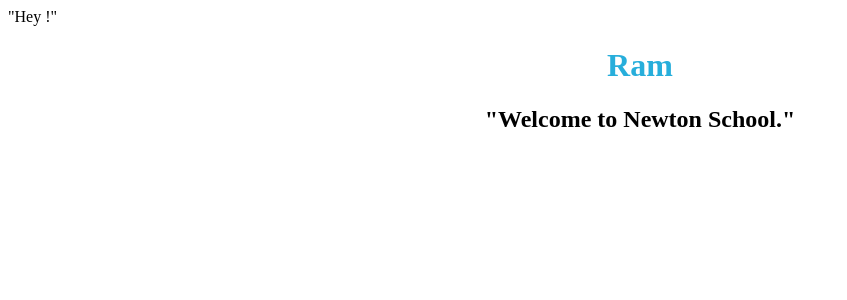
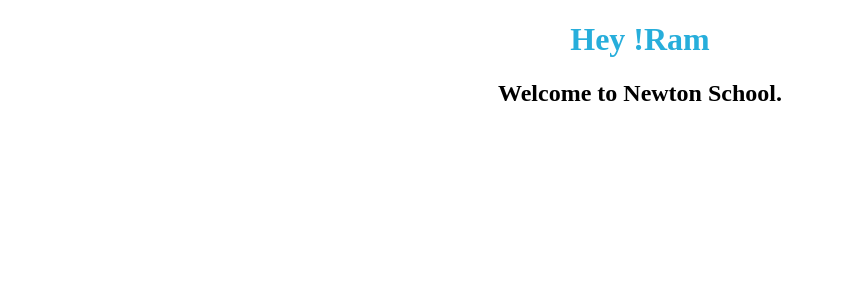
Before and after one commit to 8eauty/React-State-Events-Outputting-Dynamic-Data-Working-with-Expressions-in-JSX---2w0tdfe0a02p, a React app: page / in a window 1280 px wide. Shown: the top 300 px of the page, without its empty margins (0-847 px from the left). Built offline with nearby package versions, Linux system fonts and the light colour scheme.

Commit message:
Welcome.js

```diff
--- a/src/components/Welcome.js
+++ b/src/components/Welcome.js
@@ -4,8 +4,8 @@
 function Welcome(props) {
   return (
     <div>
-    "Hey !"<h1>{props.name}</h1>
-<h2>"Welcome to Newton School."</h2>
+    <h1>Hey !{props.name}</h1>
+<h2>Welcome to Newton School.</h2>
 </div>
   )
 }
```
